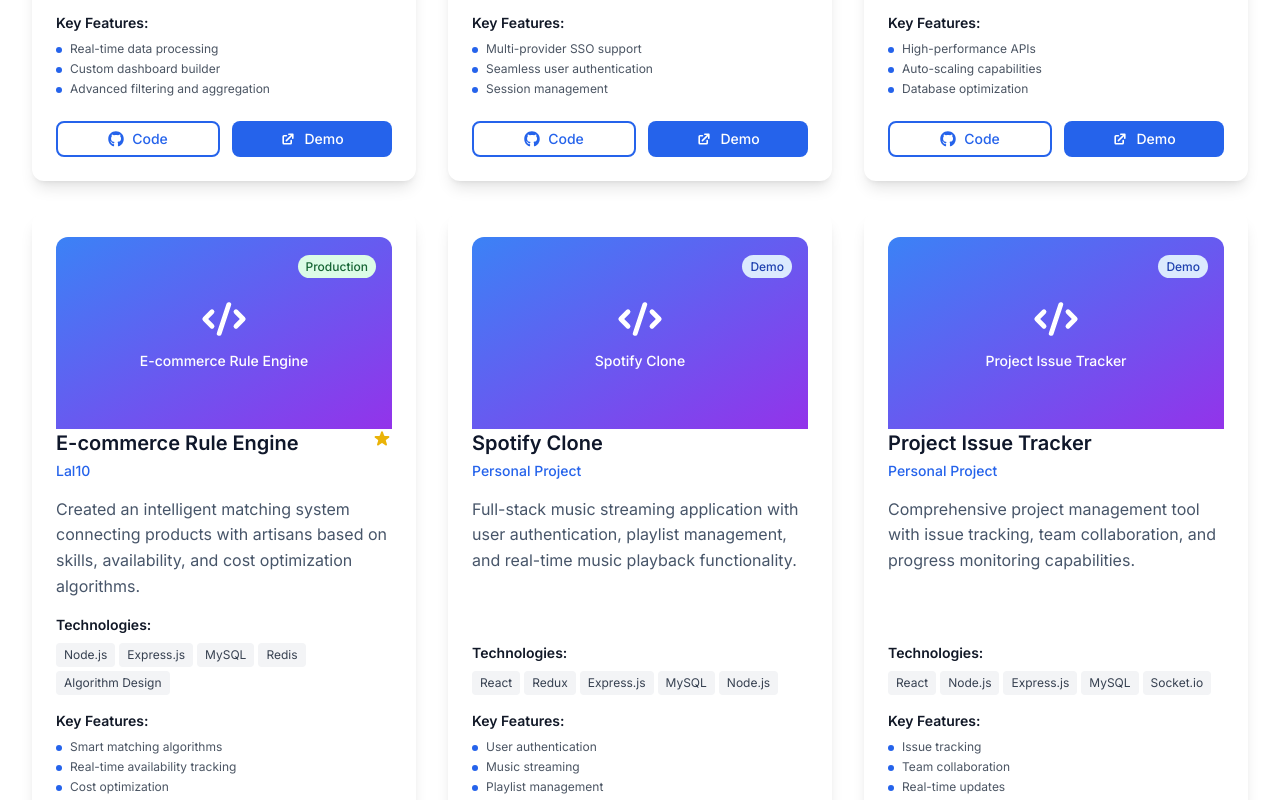
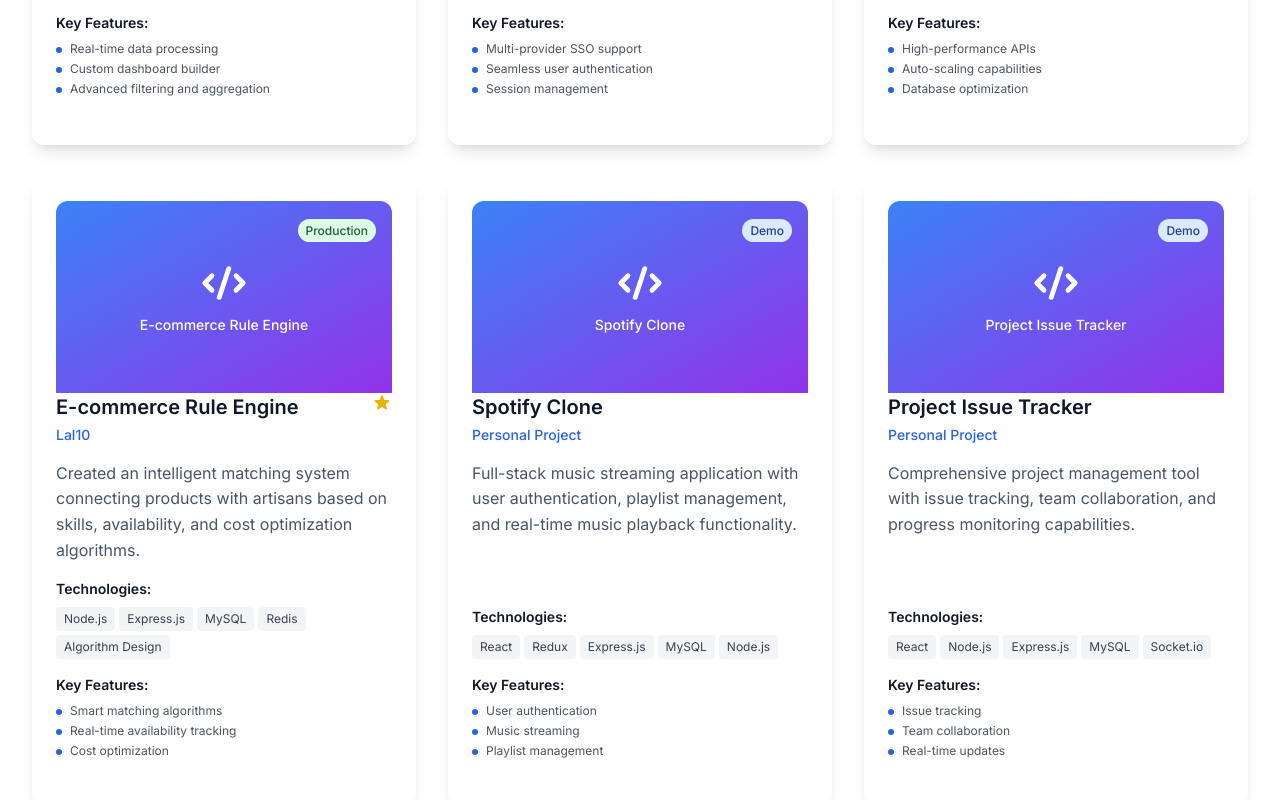
Before and after one commit to Ashifalam/Portfolio, a React (Vite) app: page / in a window 1280 px wide. Shown: the part 6240-7040 px from the top of the page. Built offline with nearby package versions, Linux system fonts and the light colour scheme.

Commit message:
Remove availability status from Contact section and Code/Demo buttons from Projects section

```diff
--- a/src/components/Contact.jsx
+++ b/src/components/Contact.jsx
@@ -188,24 +188,6 @@ const Contact = () => {
                 </div>
               </div>
 
-              {/* Availability Status */}
-              <motion.div
-                className="mt-8 p-4 bg-green-50 dark:bg-green-900/20 rounded-lg border border-green-200 dark:border-green-800"
-                initial={{ opacity: 0, scale: 0.95 }}
-                whileInView={{ opacity: 1, scale: 1 }}
-                transition={{ duration: 0.5, delay: 0.3 }}
-                viewport={{ once: true }}
-              >
-                <div className="flex items-center space-x-2">
-                  <div className="w-3 h-3 bg-green-500 rounded-full animate-pulse"></div>
-                  <p className="text-green-800 dark:text-green-200 font-medium">
-                    Available for new opportunities
-                  </p>
-                </div>
-                <p className="text-green-600 dark:text-green-300 text-sm mt-1">
-                  Currently open to full-time positions and freelance projects
-                </p>
-              </motion.div>
             </CardBody>
           </Card>
         </motion.div>
--- a/src/components/Projects.jsx
+++ b/src/components/Projects.jsx
@@ -223,27 +223,6 @@ const Projects = () => {
                   </ul>
                 </div>
 
-                {/* Action Buttons */}
-                <div className="flex space-x-3 mt-auto">
-                  <Button
-                    variant="outline"
-                    size="sm"
-                    icon={FaGithub}
-                    onClick={() => window.open(project.github, '_blank')}
-                    className="flex-1"
-                  >
-                    Code
-                  </Button>
-                  <Button
-                    variant="primary"
-                    size="sm"
-                    icon={HiExternalLink}
-                    onClick={() => window.open(project.demo, '_blank')}
-                    className="flex-1"
-                  >
-                    Demo
-                  </Button>
-                </div>
               </CardBody>
             </Card>
           </motion.div>
```
